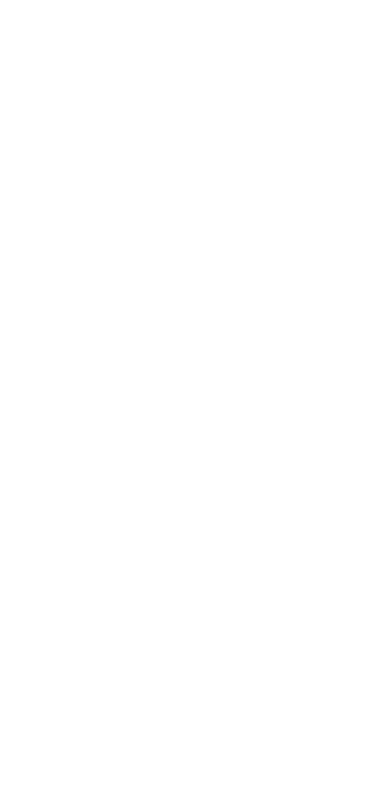
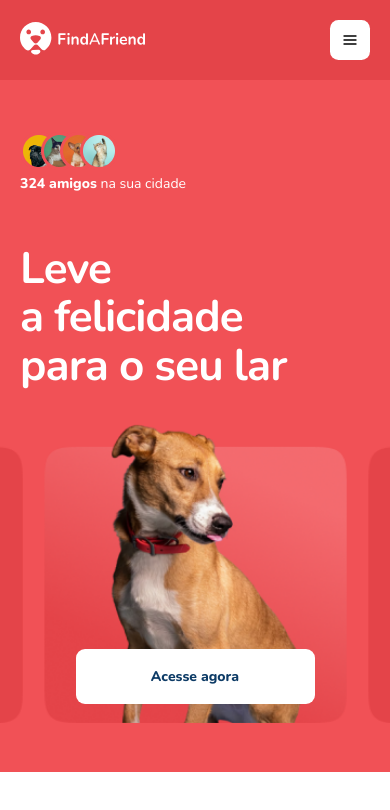
Before and after one commit to rocketseat-education/GCC-Find-A-Friend-Landing-Page, a plain HTML site: page index.html in a window 390 px wide. Drawn offline with nearby package versions, Linux system fonts and the light colour scheme.

Commit message:
chore:created mobile home up to 680px screen with

```diff
--- a/index.html
+++ b/index.html
@@ -1,12 +1,64 @@
 <!DOCTYPE html>
 <html lang="pt-br">
 <head>
+    <link rel="preconnect" href="https://fonts.googleapis.com">
+    <link rel="preconnect" href="https://fonts.gstatic.com" crossorigin>
     <meta charset="UTF-8">
     <meta name="viewport" content="width=device-width, initial-scale=1.0">
-    <title>Find a Friend</title>
+    <title>FindAFriend</title>
+    <link href="https://fonts.googleapis.com/css2?family=Nunito:wght@400;600;700;800&display=swap" rel="stylesheet">
     <link rel="stylesheet" href="style.css">
+    <script src="./script.js" defer></script>
 </head>
 <body>
+    <section id="home">
+        <header>
+            <div id="logo">
+                <img src="./assets/logo-mobile.svg" alt="FindAFriend">
+            </div>
+            <div>
+                    <button id="open-menu" class="menu">
+                        <img src="./assets/burguer-menu-mobile.svg" alt="Abrir menu">
+                    </button>
+                    <button id="close-menu" class="menu hide">
+                        <img src="./assets/close-menu-mobile.svg" alt="Fechar o menu">
+                    </button>
+            </div>
+        </header>
+        <div>
+            <nav id="navigation">
+                <div class="line"></div>
+                <ul>
+                    <li>Home</li>
+                    <li>Sobre o app</li>
+                    <li>Animais disponíveis</li>
+                    <li>Sobre a FindAFriend</li>
+                    <li>Contato</li>
+                </ul>
+            </nav>
+        </div>
+
+        <main>
+            <div class="pre-title">
+                <div class="circles">
+                    <img src="./assets/pug.png" alt="Little image of a pug">
+                    <img src="./assets/white-cat.png" alt="Little image of a white cat with black ears">
+                    <img src="./assets/dog.png" alt="Little image of a puppy">
+                    <img src="./assets/caramel-cat.png" alt="Little image of a caramel cat">
+                </div>
+                <p><strong>324 amigos</strong> na sua cidade</p>
+            </div>
+            <h1>Leve</br> a felicidade para o seu lar</h1>
+            <div class="hero">
+                <img src="./assets/hero-mobile.png" alt="">
+                <button>Acesse agora</button>
+            </div>
+
+
+        </main>
+
+
+    </section>
 
 </body>
 </html>
--- /dev/null
+++ b/script.js
@@ -0,0 +1,12 @@
+const openMenuMobile = document.querySelector("#open-menu")
+const closeMenuMobile = document.querySelector("#close-menu")
+const menuMobile = document.querySelector("#navigation")
+
+function handleNavigation(){
+    openMenuMobile.classList.toggle('hide');
+    closeMenuMobile.classList.toggle('hide');
+    menuMobile.classList.toggle('opened');
+}
+
+openMenuMobile.addEventListener('click', handleNavigation)
+closeMenuMobile.addEventListener('click', handleNavigation)
--- a/style.css
+++ b/style.css
@@ -0,0 +1,175 @@
+* {
+    margin: 0;
+    padding: 0;
+    box-sizing: border-box;
+}
+
+:root {
+    font-size: 62.5%;
+    --deep-theme-color: #E44449;
+    --theme-color: #F15156;
+    --main-text-color: #0D3B66;
+    --secondary-text-color: #000000;
+    --highlight-color: #F4D35E;
+    --white: #ffffff;
+}
+
+body, button {
+    font-family: 'Nunito', sans-serif;
+    font-weight: 400;
+}
+
+section {
+    margin: 0 auto;
+    max-width: 68rem;
+}
+
+strong {
+    font-weight: 800;
+}
+
+h1 {
+    font-weight: 700;
+    font-size: 44px;
+    line-height: 110%;
+    letter-spacing: -0.02em;
+}
+
+p {
+font-size: 1.4rem;
+}
+
+header {
+    padding: 2.5rem 2rem;
+    width: 100%;
+    height: 8rem;
+    background-color: var(--deep-theme-color);
+    display: flex;
+    justify-content: space-between;
+    align-items: center;
+    max-width: 68rem;
+    z-index: 10;
+    position: relative;
+
+}
+
+.opened {
+    transform: translateY(38rem);
+    transition: transform .5s;
+}
+
+.hide {
+    display: none;
+    visibility: hidden;
+}
+
+button {
+    border: none;
+    background: var(--white);
+    border-radius: 8.5px;
+    display: flex;
+    align-items: center;
+    justify-content: center;
+    cursor: pointer;
+
+}
+
+button.menu, button.close {
+    width: 4rem;
+    height: 4rem;
+}
+
+
+
+
+nav {
+    position: absolute;
+    background-color: var(--deep-theme-color);
+    width: 100%;
+    max-width: 68rem;
+    border-radius: 0px 0px 20px 20px;
+    padding: 0 2rem 2.8rem;
+    top: -30rem;
+
+
+}
+
+.line {
+    margin-top: 5px;
+    width: 100%;
+    height: 0px;
+    opacity: 0.2;
+    border: 1px solid var(--white);
+ }
+
+ul {
+    list-style-type: none;
+    display: flex;
+    flex-direction: column;
+    gap: 1.2rem;
+    padding-top: 2.7rem;
+}
+
+li{
+    font-family: 'Nunito';
+    font-weight: 600;
+    font-size: 1.8rem;
+    line-height: 110%;
+    letter-spacing: -0.02em;
+    color: var(--white);
+    opacity: 0.5;
+    cursor: pointer;
+}
+
+li:hover {
+    opacity: 1;
+    transition: .7s;
+}
+
+#home {
+    background: var(--theme-color);
+    color: var(--white);
+    padding-bottom: 4.8rem;
+
+
+}
+
+.pre-title {
+    margin: 5.2rem 2rem;
+}
+
+.circles img {
+    margin-right: -2rem;
+
+}
+
+main h1 {
+    max-width: 27rem;
+    margin: 0 2rem;
+}
+
+.hero {
+    margin-top: 3.3rem;
+    width: 100%;
+    display: grid;
+    grid-auto-flow: column;
+    place-items: end center;
+}
+
+.hero img {
+    width: 100%;
+    overflow: hidden;
+}
+
+.hero button {
+    position: absolute;
+    width: 23.9rem;
+    height: 5.5rem;
+    background: #FFFFFF;
+    border-radius: 9px;
+    margin-bottom: 2rem;
+    font-weight: 800;
+    font-size: 1.4rem;
+    line-height: 1.5rem;
+    color: var(--main-text-color);
+}
```
Also changed, not shown: assets/burguer-menu-mobile.svg (added), assets/caramel-cat.png (added), assets/close-menu-mobile.svg (added), assets/dog.png (added), assets/hero-mobile.png (added), assets/logo-mobile.svg (added), assets/pug.png (added), assets/white-cat.png (added).
